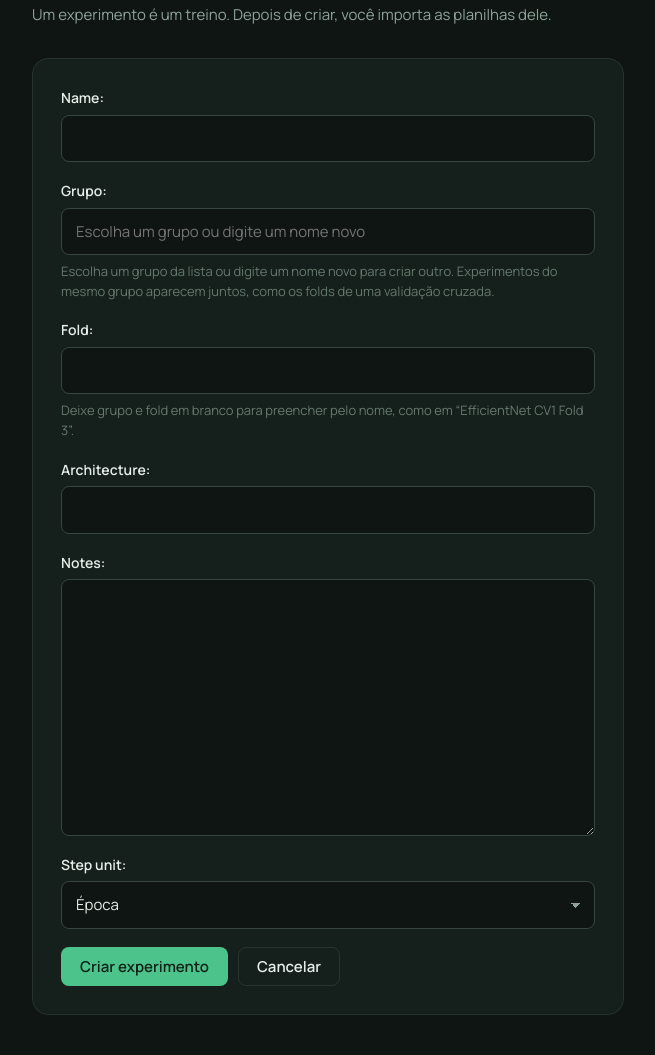
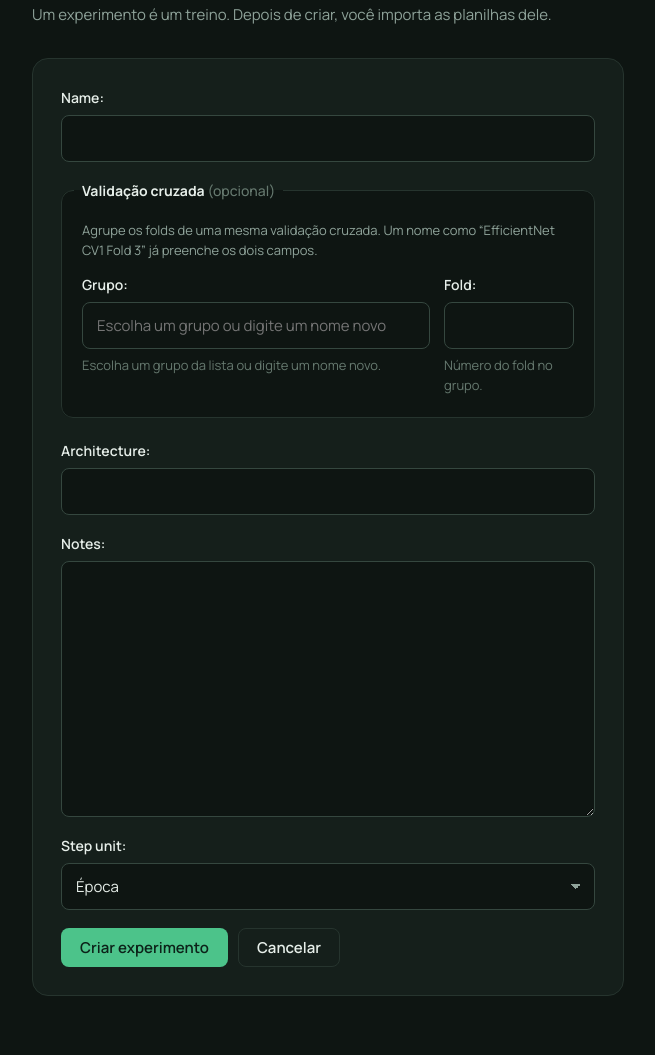
Before and after one commit to jopegl/deep-viewer, a Django app: page /projects/1/experiments/create/ in a window 1280 px wide. Shown: the part 176-1231 px from the top of the page, without its empty margins (312-967 px from the left). After the commit the page ends 1172 px from the top, so only its background shows below. Run offline with Django 5.2, Linux system fonts and the light colour scheme; a user stored in the database is signed in; tables that the repository leaves empty hold one stand-in row (values such as "Sample post").

Commit message:
feat: enhance experiment creation form with group and fold auto-fill functionality

```diff
--- a/experiments/forms/experiment_forms.py
+++ b/experiments/forms/experiment_forms.py
@@ -3,7 +3,6 @@ from django.core.exceptions import ValidationError
 from django.db.models import Count
 
 from ..models import Experiment
-from ..services.folds import parse_fold_name
 
 
 class ExperimentForm(forms.ModelForm):
@@ -22,8 +21,8 @@ class ExperimentForm(forms.ModelForm):
             "fold": "Fold",
         }
         help_texts = {
-            "group_name": "Escolha um grupo da lista ou digite um nome novo para criar outro. Experimentos do mesmo grupo aparecem juntos, como os folds de uma validação cruzada.",
-            "fold": "Deixe grupo e fold em branco para preencher pelo nome, como em “EfficientNet CV1 Fold 3”.",
+            "group_name": "Escolha um grupo da lista ou digite um nome novo.",
+            "fold": "Número do fold no grupo.",
         }
         widgets = {
             "group_name": forms.TextInput(attrs={
@@ -67,11 +66,6 @@ class ExperimentForm(forms.ModelForm):
         group = (cleaned.get("group_name") or "").strip()
         fold = cleaned.get("fold")
 
-        if not group and fold is None and cleaned.get("name"):
-            parsed = parse_fold_name(cleaned["name"])
-            if parsed:
-                group, fold = parsed
-
         known = {option["name"].lower(): option["name"] for option in self.group_options}
         group = known.get(group.lower(), group)
         cleaned["group_name"] = group
--- a/static/css/app.css
+++ b/static/css/app.css
@@ -853,6 +853,57 @@ code {
   cursor: pointer;
 }
 
+.form-fieldset {
+  margin: 4px 0 22px;
+  padding: 18px 20px 4px;
+  border: 1px solid var(--border);
+  border-radius: var(--radius-md);
+  background: var(--bg);
+}
+
+.form-fieldset legend {
+  padding: 0 8px;
+  margin-left: -8px;
+  font-size: 14px;
+  font-weight: 700;
+}
+
+.form-fieldset legend span {
+  color: var(--faint);
+  font-weight: 500;
+}
+
+.form .fieldset-hint {
+  display: block;
+  margin: 0 0 14px;
+  color: var(--muted);
+  font-size: 13px;
+}
+
+.fieldset-row {
+  display: flex;
+  gap: 14px;
+}
+
+.fieldset-grow {
+  flex: 1;
+  min-width: 0;
+}
+
+.fieldset-fold {
+  width: 130px;
+}
+
+.auto-note {
+  margin: -8px 0 14px;
+  color: var(--green);
+  font-size: 13px;
+}
+
+.auto-note[hidden] {
+  display: none;
+}
+
 .form .helptext {
   color: var(--faint);
   font-size: 13px;
@@ -1415,6 +1466,18 @@ code {
   background: var(--green-soft);
 }
 
+.autocomplete-list li.autocomplete-create span {
+  color: var(--green);
+  font-weight: 600;
+}
+
+.autocomplete-list li.autocomplete-create:not(:first-child) {
+  margin-top: 6px;
+  padding-top: 11px;
+  border-top: 1px solid var(--border);
+  border-radius: 0 0 6px 6px;
+}
+
 .autocomplete-list .autocomplete-empty {
   color: var(--faint);
   cursor: default;
--- a/static/js/groups.js
+++ b/static/js/groups.js
@@ -22,6 +22,7 @@ document.querySelectorAll("[data-group-options]").forEach(function (input) {
   function choose(value) {
     input.value = value;
     input.classList.toggle("is-chosen", value !== "");
+    input.dispatchEvent(new Event("change", {bubbles: true}));
     close();
   }
 
@@ -32,9 +33,10 @@ document.querySelectorAll("[data-group-options]").forEach(function (input) {
     active = index;
   }
 
-  function addItem(value, label, hint) {
+  function addItem(value, label, hint, className) {
     var item = document.createElement("li");
     item.dataset.value = value;
+    if (className) item.className = className;
     var name = document.createElement("span");
     name.textContent = label;
     item.appendChild(name);
@@ -66,7 +68,7 @@ document.querySelectorAll("[data-group-options]").forEach(function (input) {
       addItem(group.name, group.name, hint);
     });
     if (query && !exact) {
-      addItem(query, "Criar grupo “" + query + "”", "Grupo novo");
+      addItem(query, "+ Criar grupo “" + query + "”", "Grupo novo neste projeto", "autocomplete-create");
     }
 
     list.hidden = !list.children.length;
--- a/templates/experiments/experimentCreate.html
+++ b/templates/experiments/experimentCreate.html
@@ -22,7 +22,26 @@
 
   <form method="post" class="form form-card">
     {% csrf_token %}
-    {{ form.as_p }}
+    {{ form.non_field_errors }}
+    {% include "partials/form_field.html" with field=form.name %}
+
+    <fieldset class="form-fieldset">
+      <legend>Validação cruzada <span>(opcional)</span></legend>
+      <p class="fieldset-hint">Agrupe os folds de uma mesma validação cruzada. Um nome como “EfficientNet CV1 Fold 3” já preenche os dois campos.</p>
+      <div class="fieldset-row">
+        <div class="fieldset-grow">
+          {% include "partials/form_field.html" with field=form.group_name %}
+        </div>
+        <div class="fieldset-fold">
+          {% include "partials/form_field.html" with field=form.fold %}
+        </div>
+      </div>
+      <div class="auto-note" data-auto-note hidden>Preenchido a partir do nome. Você pode alterar.</div>
+    </fieldset>
+
+    {% include "partials/form_field.html" with field=form.architecture %}
+    {% include "partials/form_field.html" with field=form.notes %}
+    {% include "partials/form_field.html" with field=form.step_unit %}
     <div class="form-actions">
       <button type="submit" class="btn btn-primary">Criar experimento</button>
       <a class="btn btn-ghost" href="{% url 'experiment_list' project.pk %}">Cancelar</a>
@@ -30,4 +49,5 @@
   </form>
   {{ form.group_options|json_script:"group-options" }}
   <script src="{% static 'js/groups.js' %}" defer></script>
+  <script src="{% static 'js/fold_from_name.js' %}" defer></script>
 {% endblock %}
--- /dev/null
+++ b/templates/partials/form_field.html
@@ -0,0 +1,8 @@
+{{ field.errors }}
+<p>
+  {{ field.label_tag }}
+  {{ field }}
+  {% if field.help_text %}
+    <span class="helptext" id="{{ field.auto_id }}_helptext">{{ field.help_text }}</span>
+  {% endif %}
+</p>
```
Also changed, not shown: experiments/services/folds.py (deleted, +0 -13 lines), experiments/tests.py (+4 -17 lines), static/js/fold_from_name.js (added, +42 -0 lines), README.md.
